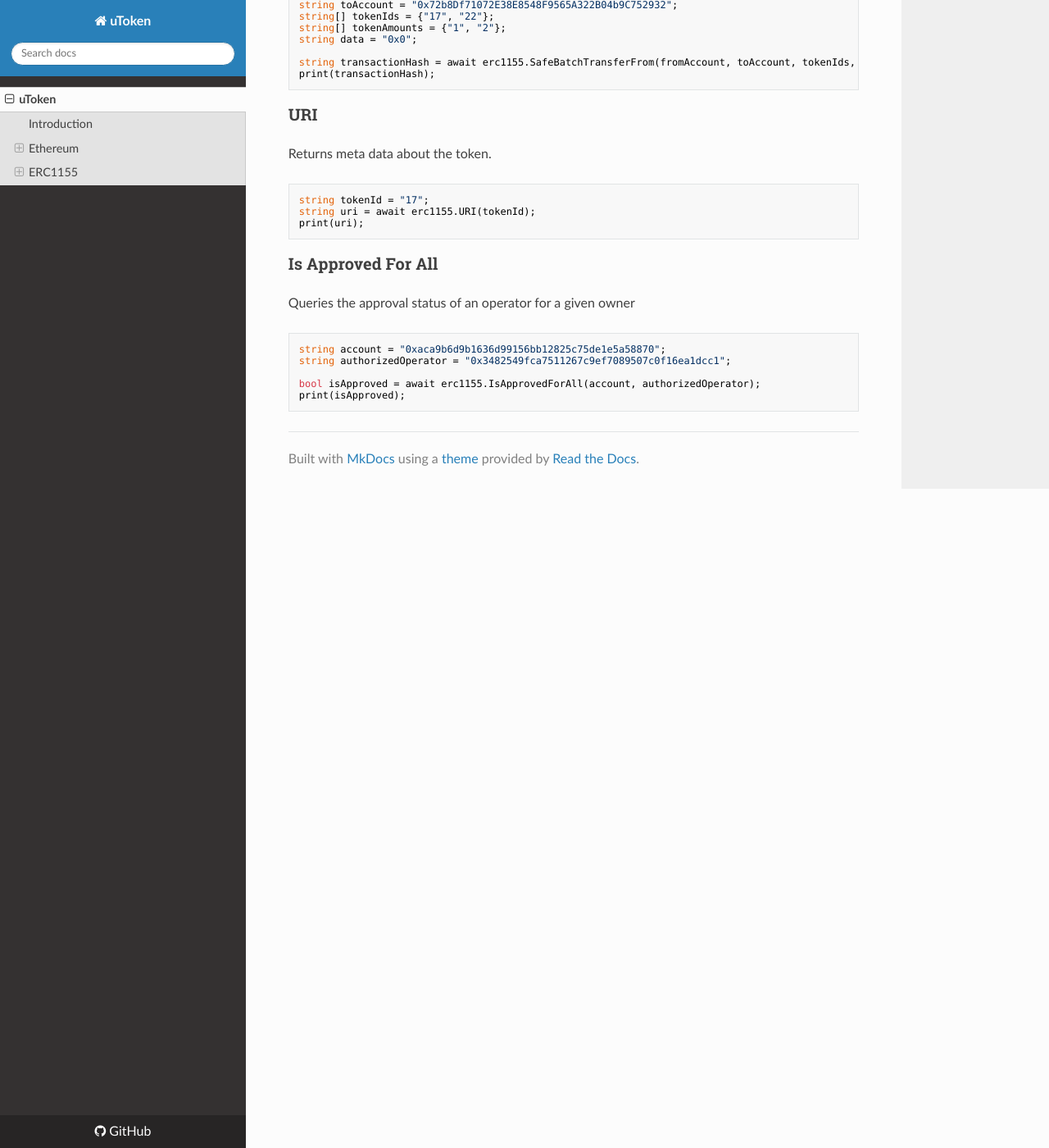
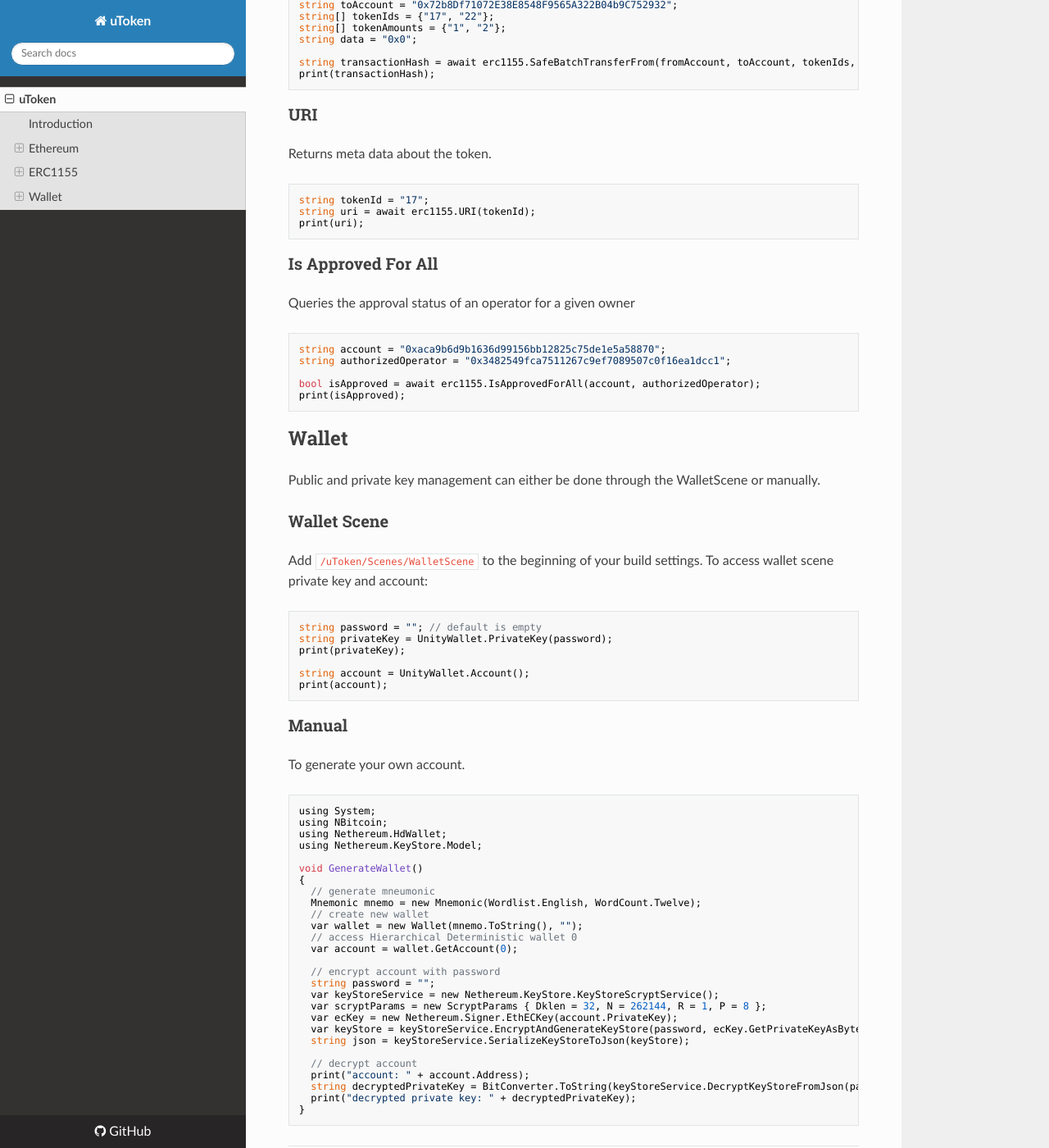
Before and after one commit to underscoredLabs/website-docs-dLabs, an MkDocs documentation site: the page built from docs/index.md, in a window 1280 px wide and 1400 px high, scrolled down 2664 px. Shown: the whole window at 82% size. Built offline with MkDocs 1.6.1, drawn with Linux system fonts in a browser that asks for light colours; nearby versions of some CDN libraries.

Commit message:
add wallet section

````diff
--- a/docs/index.md
+++ b/docs/index.md
@@ -50,6 +50,7 @@ decimal ethAmount = 0.01m;
 string transactionHash = await ethereum.Send(toAccount, ethAmount);
 print(transactionHash);
 ```
+
 ## ERC1155
 
 ERC-1155 contracts have two additonal fields.
@@ -122,7 +123,6 @@ Send `1` token with id `17` and
 
 Send `2` tokens with id `22`.
 
-
 ```c#
 string fromAccount = "0xaca9b6d9b1636d99156bb12825c75de1e5a58870";
 string toAccount = "0x72b8Df71072E38E8548F9565A322B04b9C752932";
@@ -155,3 +155,54 @@ string authorizedOperator = "0x3482549fca7511267c9ef7089507c0f16ea1dcc1";
 bool isApproved = await erc1155.IsApprovedForAll(account, authorizedOperator);
 print(isApproved);
 ```
+
+## Wallet
+
+Public and private key management can either be done through the WalletScene or manually.
+
+### Wallet Scene
+
+Add `/uToken/Scenes/WalletScene` to the beginning of your build settings. To access wallet scene private key and account:
+
+```c#
+string password = ""; // default is empty
+string privateKey = UnityWallet.PrivateKey(password);
+print(privateKey);
+
+string account = UnityWallet.Account();
+print(account);
+```
+
+### Manual
+
+To generate your own account.
+
+```c#
+using System;
+using NBitcoin;
+using Nethereum.HdWallet;
+using Nethereum.KeyStore.Model;
+
+void GenerateWallet()
+{
+  // generate mneumonic
+  Mnemonic mnemo = new Mnemonic(Wordlist.English, WordCount.Twelve);
+  // create new wallet
+  var wallet = new Wallet(mnemo.ToString(), "");
+  // access Hierarchical Deterministic wallet 0
+  var account = wallet.GetAccount(0);
+
+  // encrypt account with password
+  string password = "";
+  var keyStoreService = new Nethereum.KeyStore.KeyStoreScryptService();
+  var scryptParams = new ScryptParams { Dklen = 32, N = 262144, R = 1, P = 8 };
+  var ecKey = new Nethereum.Signer.EthECKey(account.PrivateKey);
+  var keyStore = keyStoreService.EncryptAndGenerateKeyStore(password, ecKey.GetPrivateKeyAsBytes(), ecKey.GetPublicAddress(), scryptParams);
+  string json = keyStoreService.SerializeKeyStoreToJson(keyStore);
+
+  // decrypt account
+  print("account: " + account.Address);
+  string decryptedPrivateKey = BitConverter.ToString(keyStoreService.DecryptKeyStoreFromJson(password, json)).Replace("-", string.Empty).Replace("0x", string.Empty).ToLower();
+  print("decrypted private key: " + decryptedPrivateKey);
+}
+```
````
